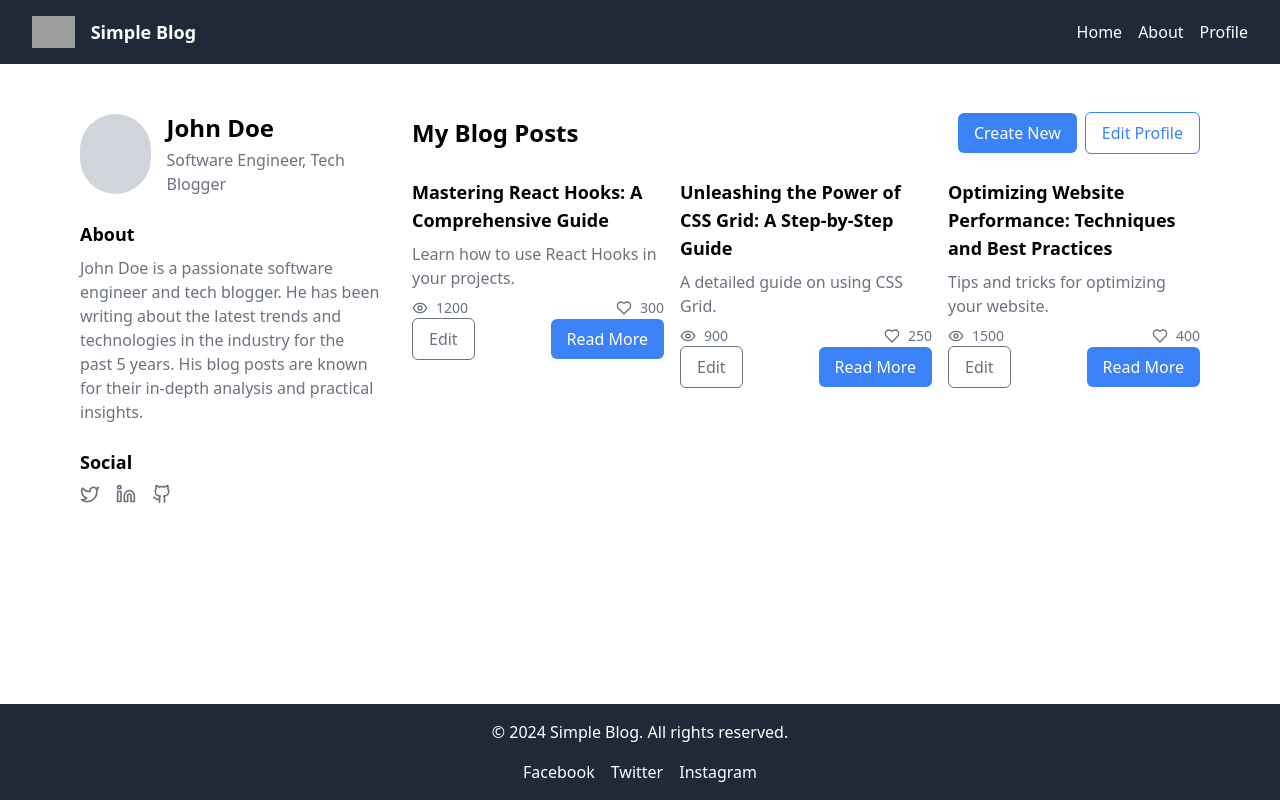
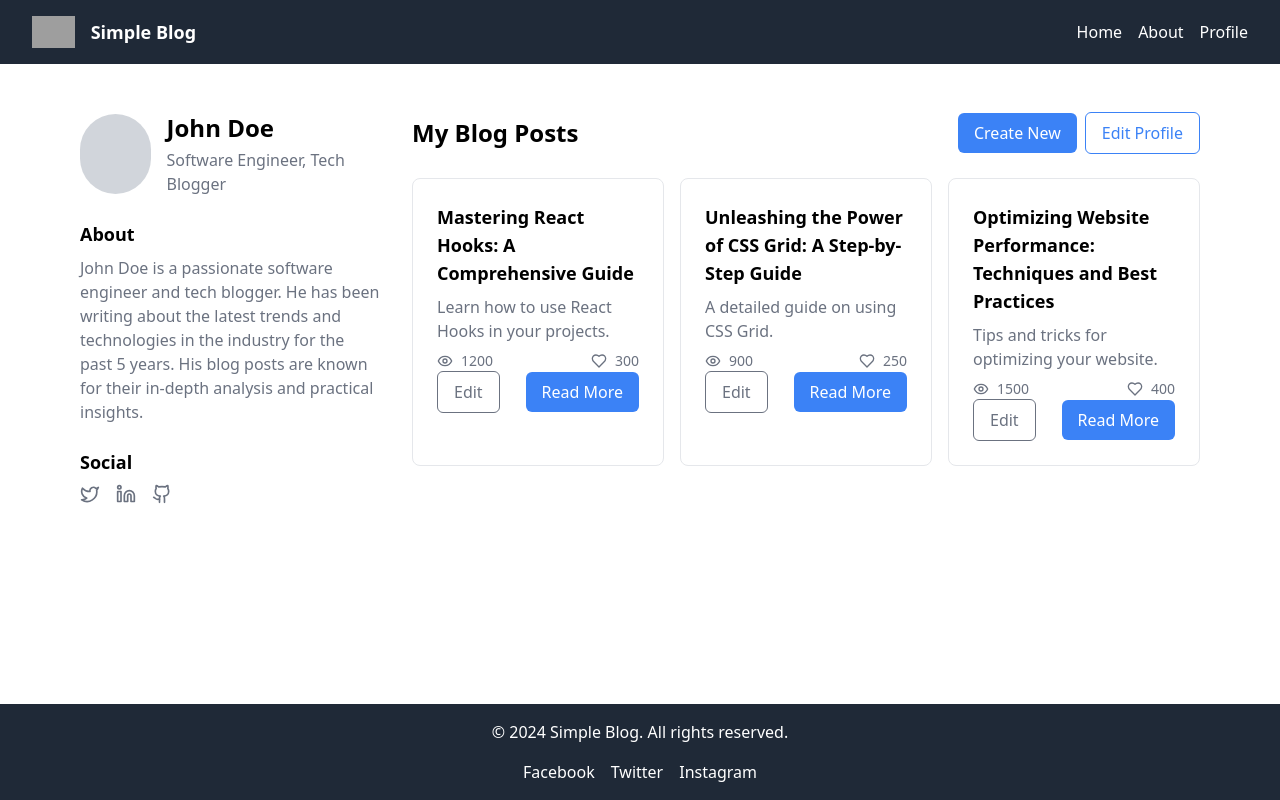
Before and after one commit to aayushshrestha783/blog, a React (Create React App) app in the folder front_end/: page /profile in a window 1280 px wide. Built offline with nearby package versions, Linux system fonts and the light colour scheme; grey boxes are pictures that could not be loaded.

Commit message:
profileBlogCard

```diff
--- a/front_end/src/components/profileBlogCard.js
+++ b/front_end/src/components/profileBlogCard.js
@@ -4,7 +4,9 @@ import { HeartIcon, EyeIcon } from "./Icons";
 
 const ProfileBlogCard = ({ card }) => {
   return (
+    <div className="group rounded-lg border transition-all hover:bg-gray-100 dark:border-gray-200 dark:hover:bg-gray-100">
       <div className="card">
+        <div className="p-6">
           <div className="card-content space-y-2">
             <h3 className="text-lg font-semibold">{card.title}</h3>
             <p className="text-gray-500 dark:text-gray-400 line-clamp-2">
@@ -21,6 +23,7 @@ const ProfileBlogCard = ({ card }) => {
               </div>
             </div>
           </div>
+
           <div className="card-footer">
             <div className="flex items-center justify-between">
               <button className="px-4 py-2 border border-gray-500 text-gray-500 rounded-md">
@@ -32,6 +35,8 @@ const ProfileBlogCard = ({ card }) => {
             </div>
           </div>
         </div>
+      </div>
+    </div>
   );
 };
 
```
Lines whose indentation alone changed are shown as unchanged.
